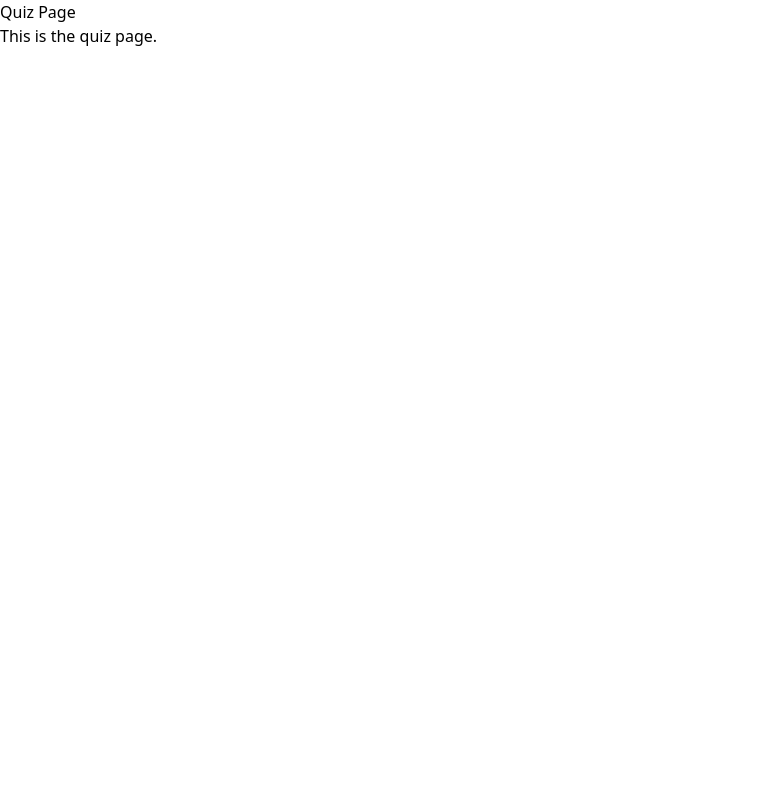
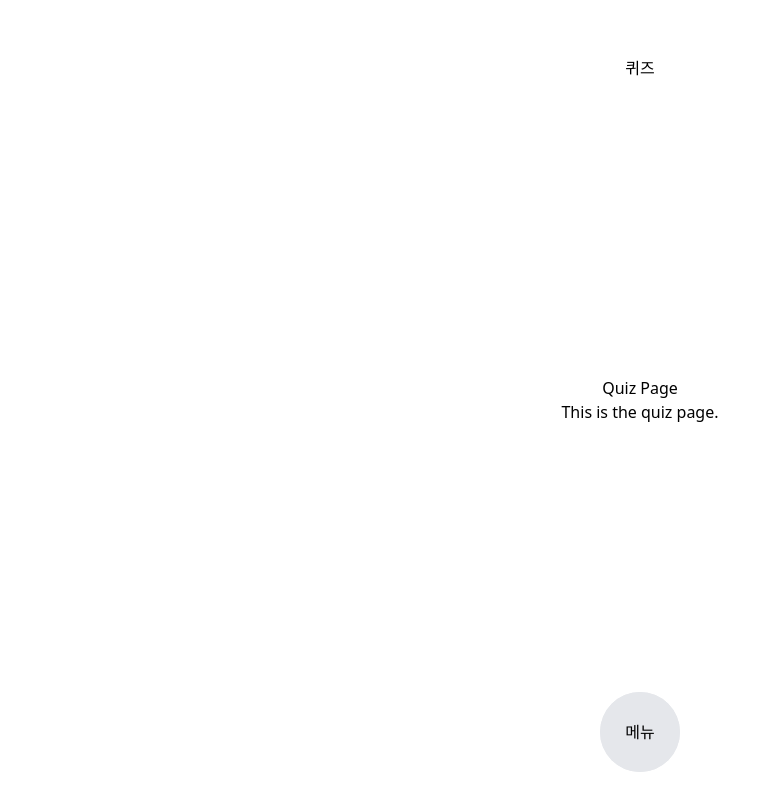
Before and after one commit to kdt-ful-class-three-group/poop, a React (Vite) app in the folder client/: page /Quiz in a window 1280 px wide. Shown: the whole page, without its empty margins (0-781 px from the left). Built offline with nearby package versions, Linux system fonts and the light colour scheme.

Commit message:
nav 컴포넌트화 #9

```diff
--- a/client/package.json
+++ b/client/package.json
@@ -14,6 +14,7 @@
   "license": "ISC",
   "dependencies": {
     "@tailwindcss/vite": "^4.1.4",
+    "react": "^19.1.0",
     "react-router": "^7.5.0",
     "react-router-dom": "^7.5.0",
     "tailwindcss": "^4.1.4",
--- a/client/src/App.jsx
+++ b/client/src/App.jsx
@@ -9,12 +9,14 @@ import Mypage from './pages/Mypage.jsx';
 import Admin from './pages/Admin.jsx';
 import Register from './pages/Register.jsx';
 import Nav from './commonComponents/Nav.jsx';
+import Layout from "./layouts/Layouts.jsx";
 
 function App() {
 
   return (
     <div className="App">
       <Router>
+        <Layout>
         <Routes>
           <Route path="/" element={<Home />} />
           <Route path="/Community" element={<Community />} />
@@ -25,6 +27,7 @@ function App() {
           <Route path="/Admin" element={<Admin />} />
           <Route path="/Register" element={<Register />} />
         </Routes>
+        </Layout>
         <Nav/>
 
       </Router>
--- /dev/null
+++ b/client/src/Layouts/Layouts.jsx
@@ -0,0 +1,15 @@
+import Menu from "../commonComponents/menu.jsx";
+import Nav from "../commonComponents/Nav.jsx";
+
+export default function Layout({ children }) {
+    return (
+        <>
+            <Menu />
+            <div className="container mx-auto bg-white min-h-screen flex justify-center items-center">
+                {children}
+            </div>
+            <Nav/>
+
+        </>
+    )
+}
--- a/client/src/commonComponents/Menu.jsx
+++ b/client/src/commonComponents/Menu.jsx
@@ -1,4 +1,18 @@
+import {useNavigate} from "react-router";
+
 function Menu() {
+    const navigate = useNavigate();
+
+    const quiz = () => {
+        navigate('/quiz');
+    }
+
+
+    return(
+        <div className="fixed w-full flex top-10 justify-around bg-transparent p-4">
+            <button onClick={quiz}>퀴즈</button>
+        </div>
+    )
 
 }
 
--- a/client/src/commonComponents/Nav.jsx
+++ b/client/src/commonComponents/Nav.jsx
@@ -1,4 +1,26 @@
+import { NavLink } from "react-router-dom";
+import { useState } from "react";
+import NavToggle from "../components/NavBtn.jsx";
+import NavMenu from "../components/NavMenu.jsx";
+
 function Nav() {
+    const [open, setOpen] = useState(false);
+    const toggleNav = () => setOpen(prev => !prev);
+
+
+
+    return (
+        <div className="fixed w-full bottom-0 flex justify-center items-center">
+            {open
+                ? <NavMenu onClose={toggleNav} />
+                : <NavToggle onClick={toggleNav} />
+            }
+        </div>
+    );
+
+
+
+
 
 }
 
--- /dev/null
+++ b/client/src/components/NavBtn.jsx
@@ -0,0 +1,12 @@
+import React from "react";
+
+export default function NavToggle({ onClick }) {
+    return (
+        <button
+            onClick={onClick}
+            className="w-20 h-20 flex justify-center items-center bg-gray-200 rounded-full p-4 cursor-pointer mb-7"
+        >
+            메뉴
+        </button>
+    );
+}
--- /dev/null
+++ b/client/src/components/NavMenu.jsx
@@ -0,0 +1,24 @@
+    import React from "react";
+    import { NavLink } from "react-router-dom";
+
+    export default function NavMenu({ onClose }) {
+        return (
+            <div className="bg-[#D9D9D9] absolute flex-col items-center bottom-0 justify-center p-4 w-[450px] rounded-t-full h-[230px] flex">
+                <NavLink to="/Mypage" className="py-1">
+                    마이페이지
+                </NavLink>
+                <NavLink to="/community" className="py-1">
+                    커뮤니티
+                </NavLink>
+                <NavLink to="/hummor" className="py-1">
+                    유머
+                </NavLink>
+                <button
+                    onClick={onClose}
+                    className="mt-2 text-red-500 self-center"
+                >
+                    닫기
+                </button>
+            </div>
+        );
+    }
--- a/client/src/pages/Quiz.jsx
+++ b/client/src/pages/Quiz.jsx
@@ -1,11 +1,16 @@
 import Menu from '../commonComponents/Menu.jsx';
+
+
+
 
 function Quiz() {
     return (
-        <div>
+
+        <div className="flex flex-col container mx-auto bg-white min-h-screen flex justify-center items-center">
             <h1>Quiz Page</h1>
             <p>This is the quiz page.</p>
         </div>
+
     );
 }
 
```
